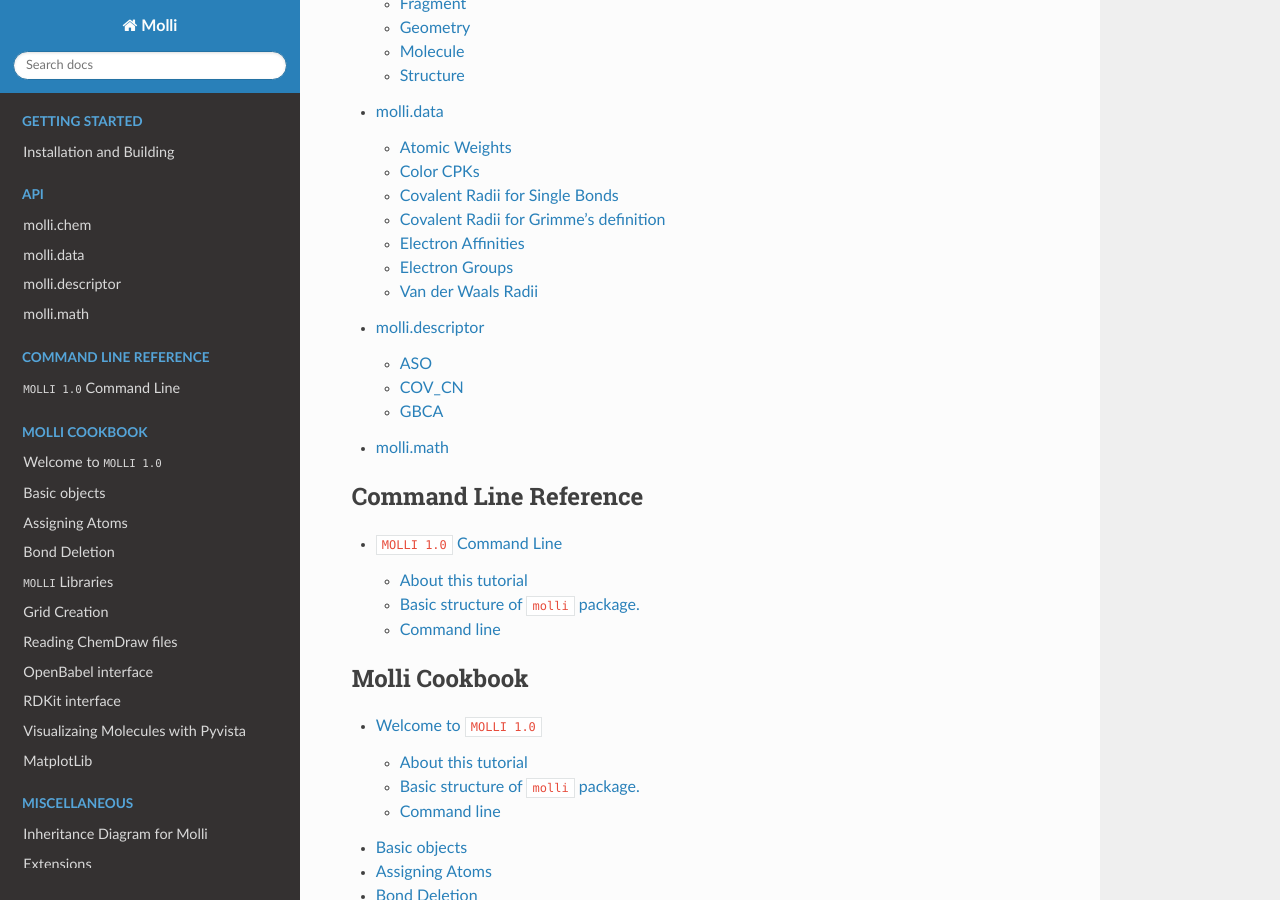
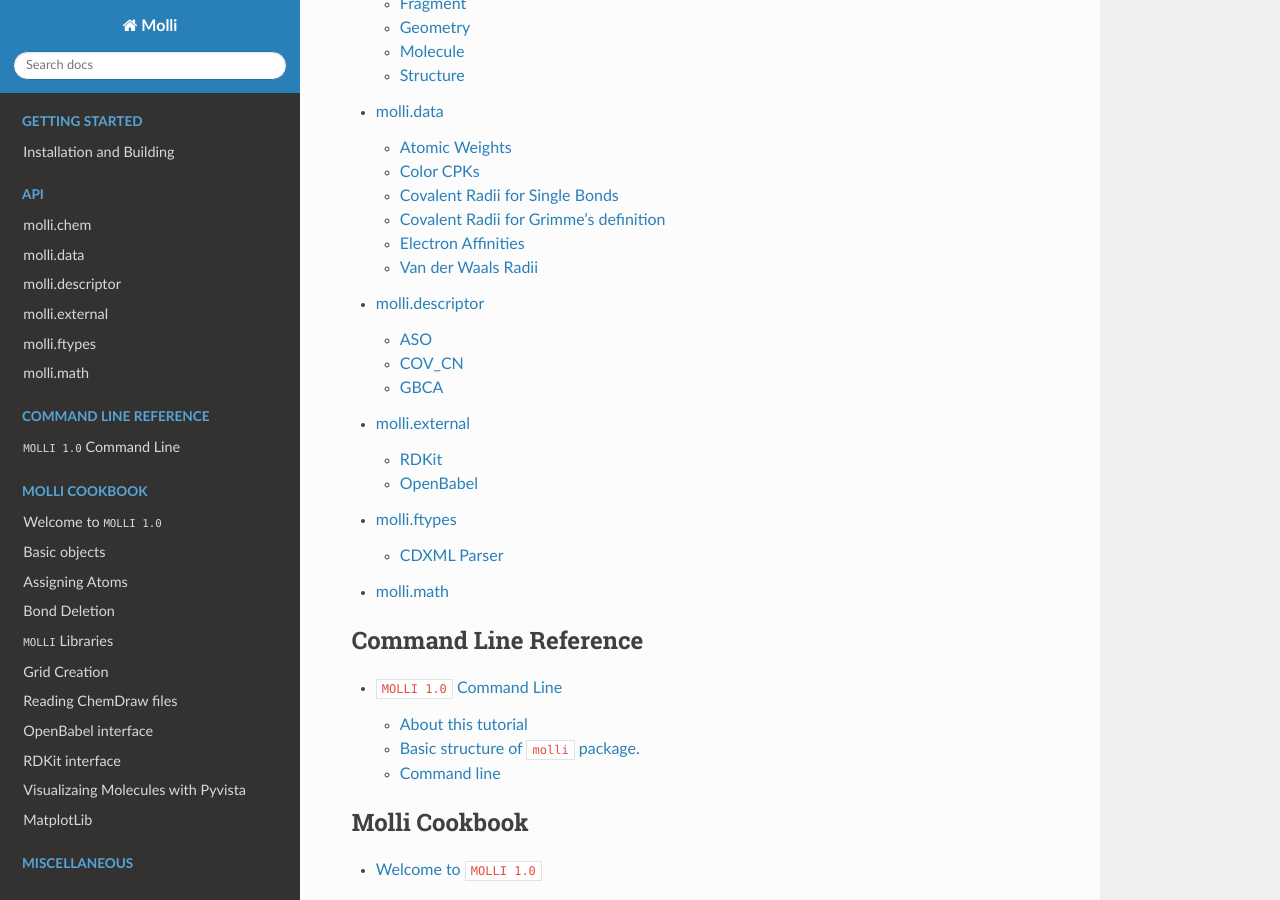
Before and after one commit to SEDenmarkLab/molli-docs, a Sphinx documentation site: the page built from source/index.rst, in a window 1280 px wide and 900 px high, scrolled down 702 px. Built offline with Sphinx 7.4.7 and the Read the Docs theme 2.0.0, drawn with Linux system fonts in a browser that asks for light colours; pages that are not in the unit, such as notebooks, are missing from menus.

```diff
--- a/source/API/molli.chem/_index.rst
+++ b/source/API/molli.chem/_index.rst
@@ -11,5 +11,7 @@ molli.chem
    ensemble
    fragment
    geometry
+   legacy
+   library
    molecule
    structure
--- /dev/null
+++ b/source/API/molli.external/_rdkit.rst
@@ -0,0 +1,8 @@
+RDKit
+======
+
+This is the pydoc code for the ``_rdkit`` module.
+
+.. automodule:: molli.external.openbabel
+    :members:
+    :show-inheritance:
--- /dev/null
+++ b/source/API/molli.external/openbabel.rst
@@ -0,0 +1,8 @@
+OpenBabel
+======
+
+This is the pydoc code for the ``openbabel`` module.
+
+.. automodule:: molli.external.openbabel
+    :members:
+    :show-inheritance:
--- /dev/null
+++ b/source/API/molli.ftypes/_index.rst
@@ -0,0 +1,8 @@
+molli.ftypes
+=========================
+
+.. toctree::
+   :maxdepth: 2
+   :caption: molli.ftypes
+
+   cdxml
--- /dev/null
+++ b/source/API/molli.ftypes/cdxml.rst
@@ -0,0 +1,8 @@
+CDXML Parser
+======
+
+This is the pydoc code for the ``cdxml`` module.
+
+.. automodule:: molli.ftypes.cdxml
+    :members:
+    :show-inheritance:
--- a/source/index.rst
+++ b/source/index.rst
@@ -23,6 +23,8 @@ Welcome to Molli's documentation!
    API/molli.chem/_index
    API/molli.data/_index
    API/molli.descriptor/_index
+   API/molli.external/_index
+   API/molli.ftypes/_index
    API/molli.math/_index
 
 
```
Also changed, not shown: source/API/molli.data/_index.rst (+9 -1 lines), source/API/molli.external/_index.rst (added, +15 -0 lines), source/API/molli.math/_index.rst (+7 -1 lines), source/API/molli.math/angle.rst (deleted), source/API/molli.math/distance.rst (deleted), source/API/molli.math/plane.rst (deleted).
